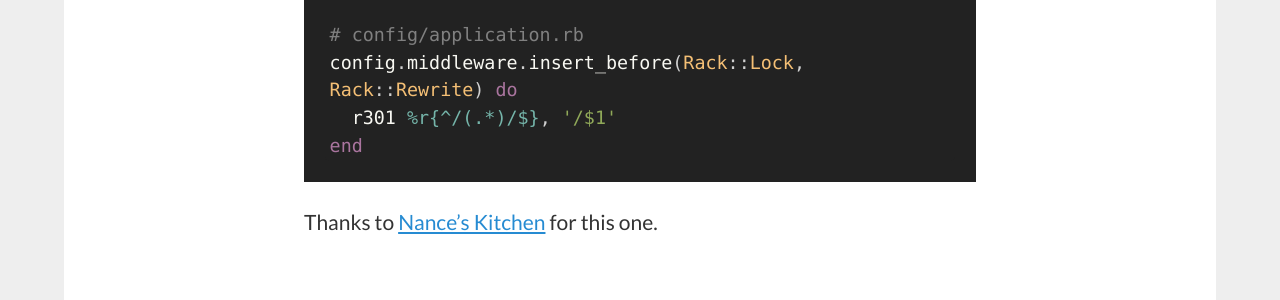
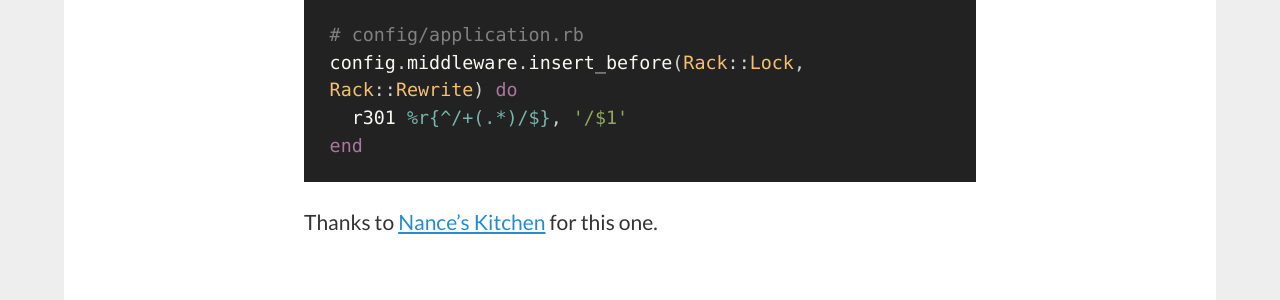
Before and after one commit to stevegrossi/stevegrossi.github.io, a Jekyll site: the page built from _posts/2013-02-21-remove-trailing-slashes-in-your-rails-app.markdown, in a window 1280 px wide. Shown: the part 1214-1514 px from the top of the page. Built offline with Jekyll 4.4.1, drawn with Linux system fonts in a browser that asks for light colours; comment, search, counter and statistics services are not loaded.

````diff
--- a/_posts/2013-02-21-remove-trailing-slashes-in-your-rails-app.markdown
+++ b/_posts/2013-02-21-remove-trailing-slashes-in-your-rails-app.markdown
@@ -21,7 +21,7 @@ gem 'rack-rewrite'
 
 # config/application.rb
 config.middleware.insert_before(Rack::Lock, Rack::Rewrite) do
-  r301 %r{^/(.*)/$}, '/$1'
+  r301 %r{^/+(.*)/$}, '/$1'
 end
 ```
 
````
